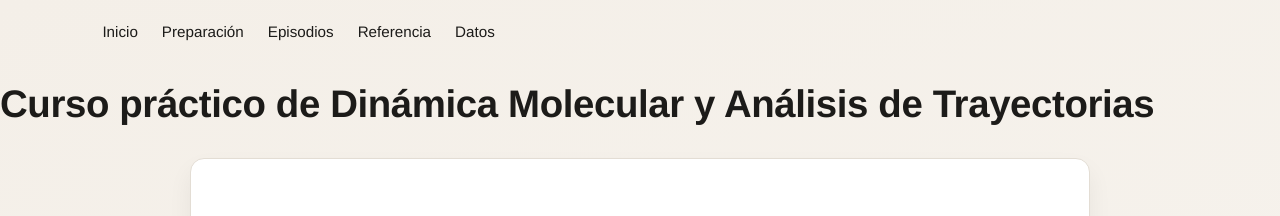
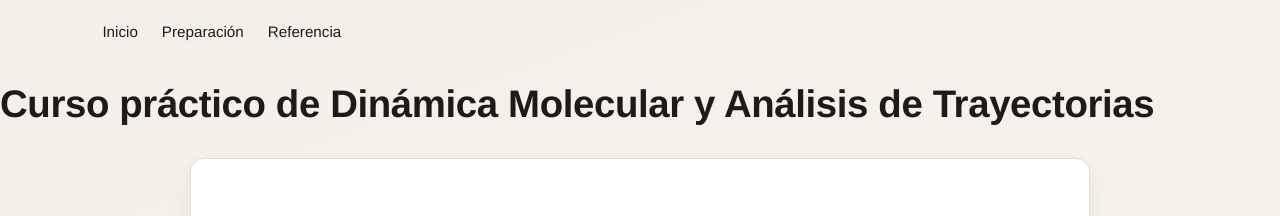
Before and after one commit to Biocomputing-Teaching/Curso-MD-Analisis, a Jekyll site: the page built from docs/index.md, in a window 1280 px wide and 900 px high. Shown: the top 216 px of the window. Built offline with Jekyll 4.4.1, drawn with Linux system fonts in a browser that asks for light colours; our own code applies the rules of GitHub Pages for plain Markdown files.

Commit message:
estat pre

```diff
--- a/docs/_layouts/default.html
+++ b/docs/_layouts/default.html
@@ -14,9 +14,7 @@
       <!-- stage:nav-start -->
       <a href="{{ site.baseurl }}/">Inicio</a>
       <a href="{{ site.baseurl }}/setup/">Preparación</a>
-      <a href="{{ site.baseurl }}/episodes/">Episodios</a>
       <a href="{{ site.baseurl }}/reference/">Referencia</a>
-      <a href="{{ site.baseurl }}/data/">Datos</a>
       <!-- stage:nav-end -->
     </nav>
     <h1>{{ page.title }}</h1>
--- a/scripts/set_stage.py
+++ b/scripts/set_stage.py
@@ -13,7 +13,6 @@ NAV_ITEMS = {
         ("Inicio", "/"),
         ("Preparación", "/setup/"),
         ("Referencia", "/reference/"),
-        ("Datos", "/data/"),
     ],
     "course": [
         ("Inicio", "/"),
```
